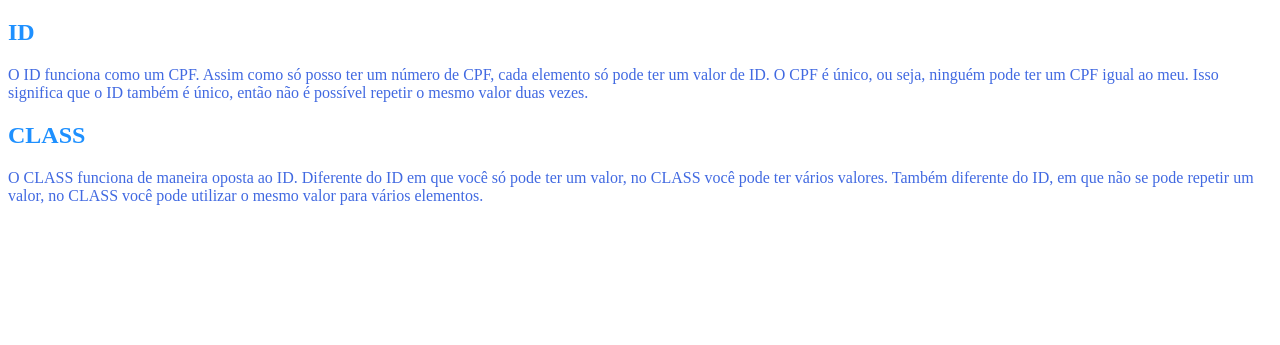
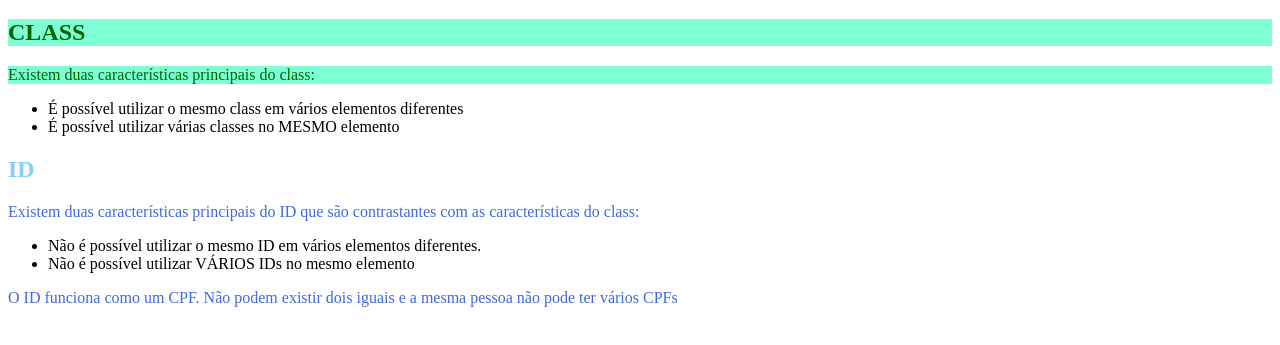
Before and after one commit to antonynvs/aulas_html_css, a plain HTML site: page 4_ID_CLASS/index.html in a window 1280 px wide. Shown: the part 61-406 px from the top of the page. Drawn offline with Linux system fonts and the light colour scheme.

Commit message:
id e class

```diff
--- a/4_ID_CLASS/index.html
+++ b/4_ID_CLASS/index.html
@@ -2,23 +2,26 @@
 <html lang="en">
 <head>
     <meta charset="UTF-8">
-    <meta http-equiv="X-UA-Compatible" content="IE=edge">
     <meta name="viewport" content="width=device-width, initial-scale=1.0">
-    <link rel="stylesheet" href="./style.css">
-    <title>Document</title>
+    <link rel="stylesheet" href="style.css">
+    <title>ID e CLASS</title>
 </head>
 <body>
     <h1>ID e CLASS</h1>
 
-    <h2>ID</h2>
-    <p>
-        O ID funciona como um CPF. Assim como só posso ter um número de CPF, cada elemento só pode ter um valor de ID. O CPF é único, ou seja, ninguém pode ter um CPF igual ao meu. Isso significa que o ID também é único, então não é possível repetir o mesmo valor duas vezes.
-    </p>
+    <h2 class="fundo-azul texto-verde">CLASS</h2>
+    <p class="fundo-azul texto-verde">Existem duas características principais do class:</p>
+    <ul>
+        <li>É possível utilizar o mesmo class em vários elementos diferentes</li>
+        <li>É possível utilizar várias classes no MESMO elemento</li>
+    </ul>
 
-    <h2>CLASS</h2>
-
-    <p>
-        O CLASS funciona de maneira oposta ao ID. Diferente do ID em que você só pode ter um valor, no CLASS você pode ter vários valores. Também diferente do ID, em que não se pode repetir um valor, no CLASS você pode utilizar o mesmo valor para vários elementos.
-    </p>
+    <h2 id="titulo-h2">ID</h2>
+    <p>Existem duas características principais do ID que são contrastantes com as características do class:</p>
+    <ul>
+        <li>Não é possível utilizar o mesmo ID em vários elementos diferentes.</li>
+        <li>Não é possível utilizar VÁRIOS IDs no mesmo elemento</li>
+    </ul>
+    <p>O ID funciona como um CPF. Não podem existir dois iguais e a mesma pessoa não pode ter vários CPFs</p>
 </body>
 </html>
--- a/4_ID_CLASS/style.css
+++ b/4_ID_CLASS/style.css
@@ -1,3 +1,15 @@
+#titulo-h2 {
+    color: lightskyblue;
+}
+
+.fundo-azul {
+    background-color: aquamarine;
+}
+
+.texto-verde {
+    color: darkgreen;
+}
+
 h1 {
     color: cornflowerblue;
 }
```
